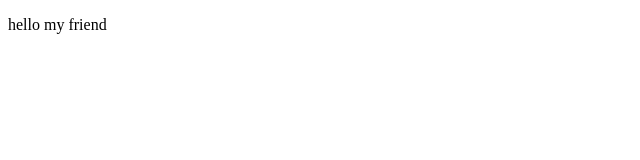
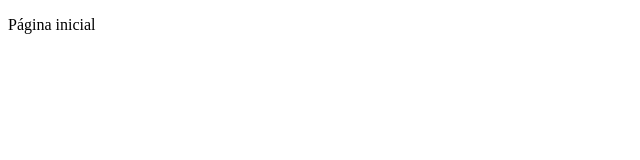
Before and after one commit to efss7/Panelinha, a React (Create React App) app in the folder panelinha/: page /pagina-inicial in a window 1280 px wide. Shown: the top 160 px of the page, without its empty margins (0-640 px from the left). Built offline with nearby package versions, Linux system fonts and the light colour scheme.

Commit message:
feat: Adicionado React-Router-Dom

```diff
--- a/panelinha/src/App.tsx
+++ b/panelinha/src/App.tsx
@@ -1,6 +1,10 @@
+import { BrowserRouter } from "react-router-dom";
+import { AppRoutes } from "./routes";
 
 export const App = () => {
   return (
-     <p>hello my friend</p>
+    <BrowserRouter>
+      <AppRoutes />
+    </BrowserRouter>
   );
-}
+};
--- a/panelinha/src/routes/index.ts
+++ /dev/null
@@ -1 +0,0 @@
-export {};
--- /dev/null
+++ b/panelinha/src/routes/index.tsx
@@ -0,0 +1,12 @@
+import { Navigate, Route, Routes } from "react-router-dom";
+
+export const AppRoutes = () => {
+    return(
+        <Routes>
+            <Route path="/pagina-inicial" element={<p>Página inicial</p>}/>
+
+
+            <Route path="*" element={<Navigate to="/pagina-inicial"/>} />
+        </Routes>
+    );
+};
```
